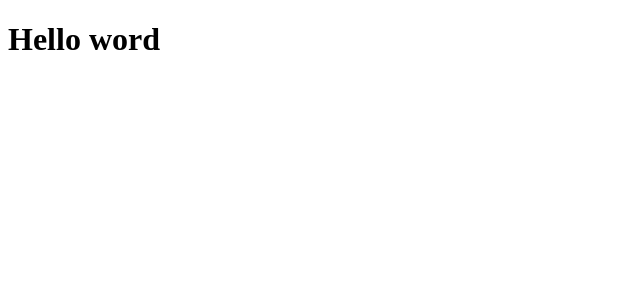
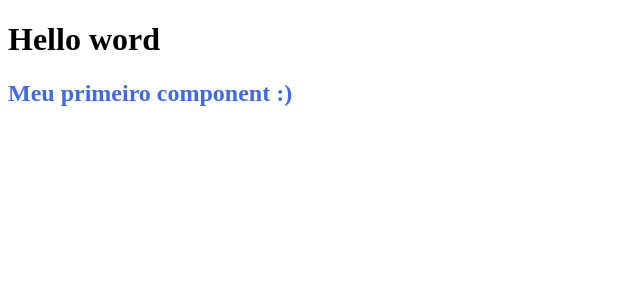
Before and after one commit to GabrielReguera/Curso-Angular, an Angular app: page / in a window 1280 px wide. Shown: the top 300 px of the page, without its empty margins (0-640 px from the left). Built offline with nearby package versions, Linux system fonts and the light colour scheme.

Commit message:
create component

```diff
--- a/src/app/app.component.html
+++ b/src/app/app.component.html
@@ -1 +1,3 @@
 <h1>Hello word</h1>
+
+<app-first-component></app-first-component>
--- a/src/app/app.module.ts
+++ b/src/app/app.module.ts
@@ -3,10 +3,12 @@
 
 import { AppRoutingModule } from './app-routing.module';
 import { AppComponent } from './app.component';
+import { FirstComponentComponent } from './components/first-component/first-component.component';
 
 @NgModule({
   declarations: [
-    AppComponent
+    AppComponent,
+    FirstComponentComponent
   ],
   imports: [
     BrowserModule,
--- /dev/null
+++ b/src/app/components/first-component/first-component.component.css
@@ -0,0 +1,3 @@
+h2{
+    color: royalblue;
+}
--- /dev/null
+++ b/src/app/components/first-component/first-component.component.html
@@ -0,0 +1 @@
+<h2>Meu primeiro component :)</h2>
--- /dev/null
+++ b/src/app/components/first-component/first-component.component.ts
@@ -0,0 +1,15 @@
+import { Component, OnInit } from '@angular/core';
+
+@Component({
+  selector: 'app-first-component',
+  templateUrl: './first-component.component.html',
+  styleUrls: ['./first-component.component.css']
+})
+export class FirstComponentComponent implements OnInit {
+
+  constructor() { }
+
+  ngOnInit(): void {
+  }
+
+}
```
Also changed, not shown: README.txt (deleted), 2 other files (tests, documents, lock files or other folders).
